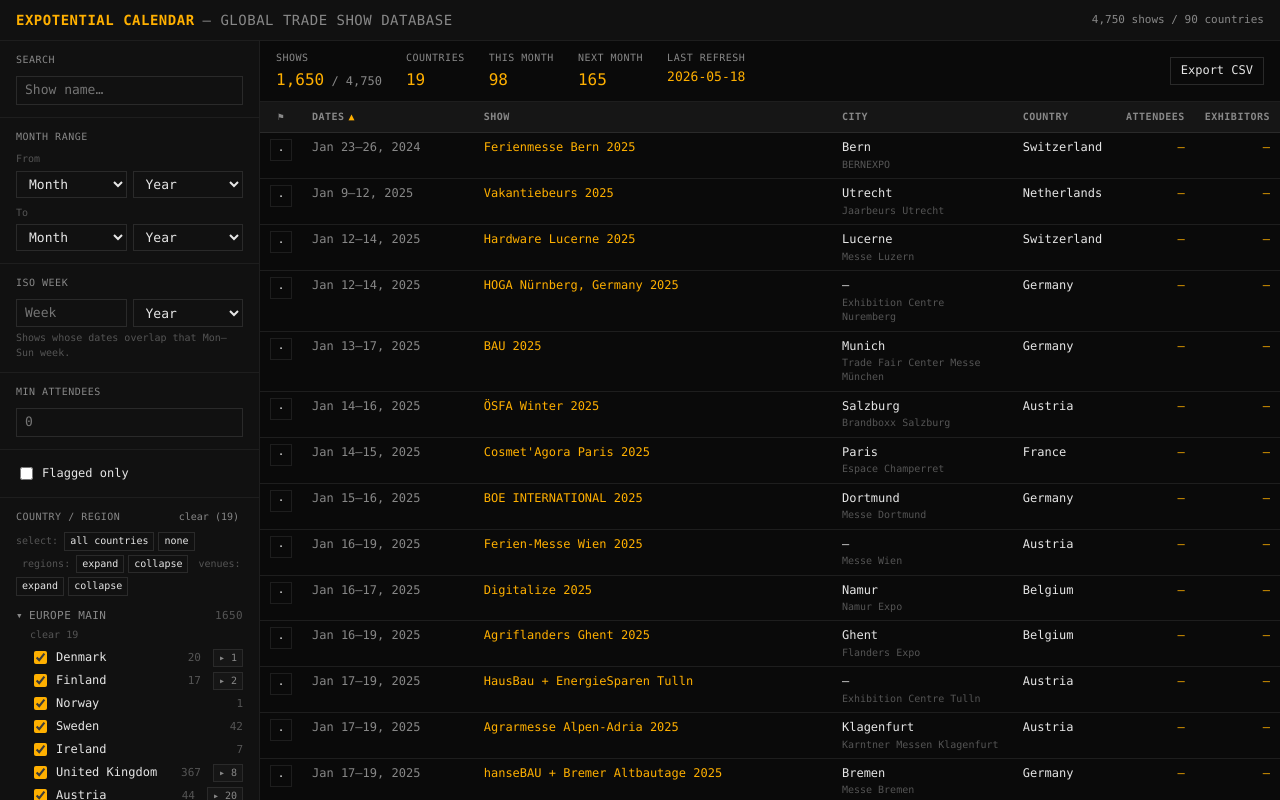
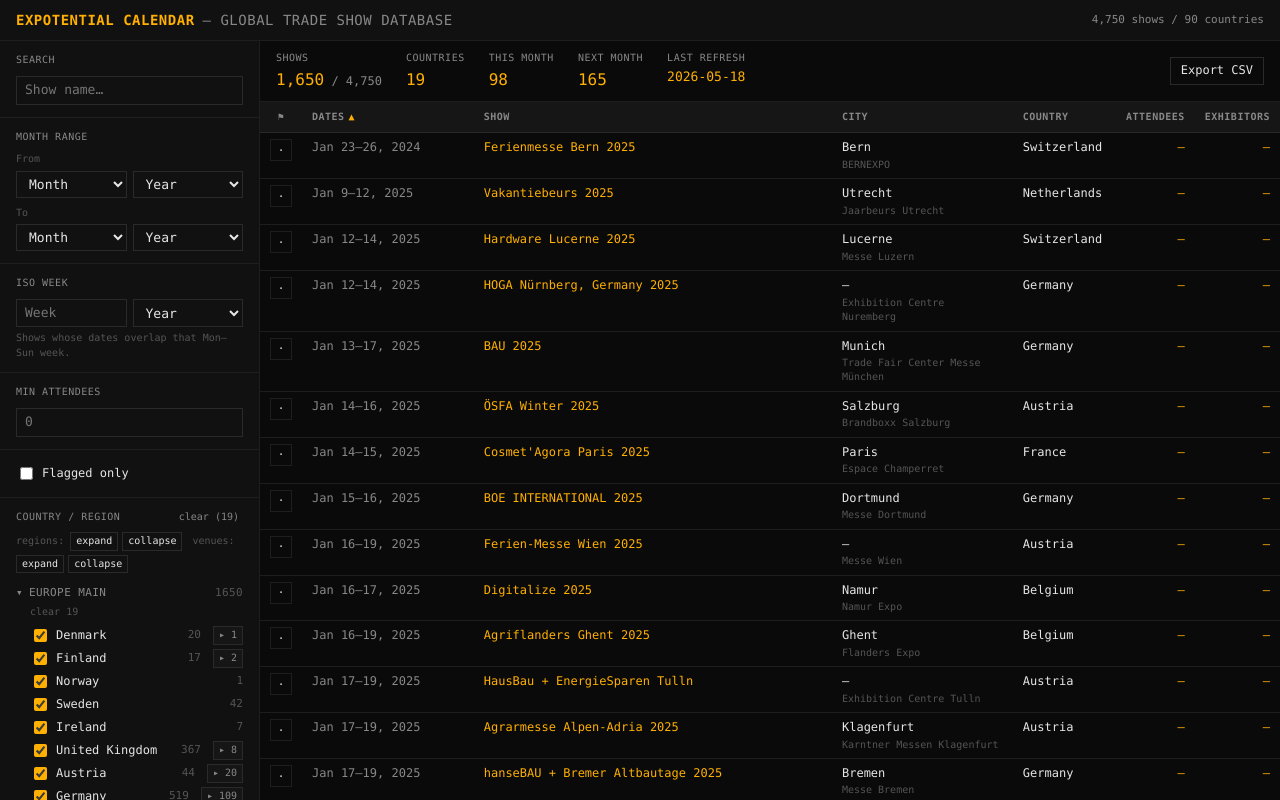
Before and after one commit to mouseleum/expotential-calendar, a React (Vite) app: page / in a window 1280 px wide. Built offline with nearby package versions, Linux system fonts and the light colour scheme.

Commit message:
Revert "Add global select-all / none for countries in the filter"
This reverts commit ae2aede648d663646450749ceacf3be243d6c394.

```diff
--- a/src/components/FilterSidebar.jsx
+++ b/src/components/FilterSidebar.jsx
@@ -252,18 +252,7 @@
           )}
         </div>
         <div style={{ display: 'flex', gap: 4, flexWrap: 'wrap', marginBottom: 8, fontSize: 10 }}>
-          <span style={{ color: 'var(--text-dimmer)', alignSelf: 'center', marginRight: 2 }}>select:</span>
-          <button
-            style={{ padding: '1px 5px', fontSize: 10, border: '1px solid var(--border-strong)' }}
-            onClick={() => setFilters((p) => ({ ...p, countries: new Set([...countryCounts.keys()].filter(Boolean)) }))}
-            title="Select every country with at least one show"
-          >all countries</button>
-          <button
-            style={{ padding: '1px 5px', fontSize: 10, border: '1px solid var(--border-strong)' }}
-            onClick={() => setFilters((p) => ({ ...p, countries: new Set(), venues: new Set() }))}
-            title="Clear all country and venue selections"
-          >none</button>
-          <span style={{ color: 'var(--text-dimmer)', alignSelf: 'center', marginLeft: 6, marginRight: 2 }}>regions:</span>
+          <span style={{ color: 'var(--text-dimmer)', alignSelf: 'center', marginRight: 2 }}>regions:</span>
           <button
             style={{ padding: '1px 5px', fontSize: 10, border: '1px solid var(--border-strong)' }}
             onClick={() => setExpandedRegions(new Set(REGIONS.map((r) => r.id)))}
```
